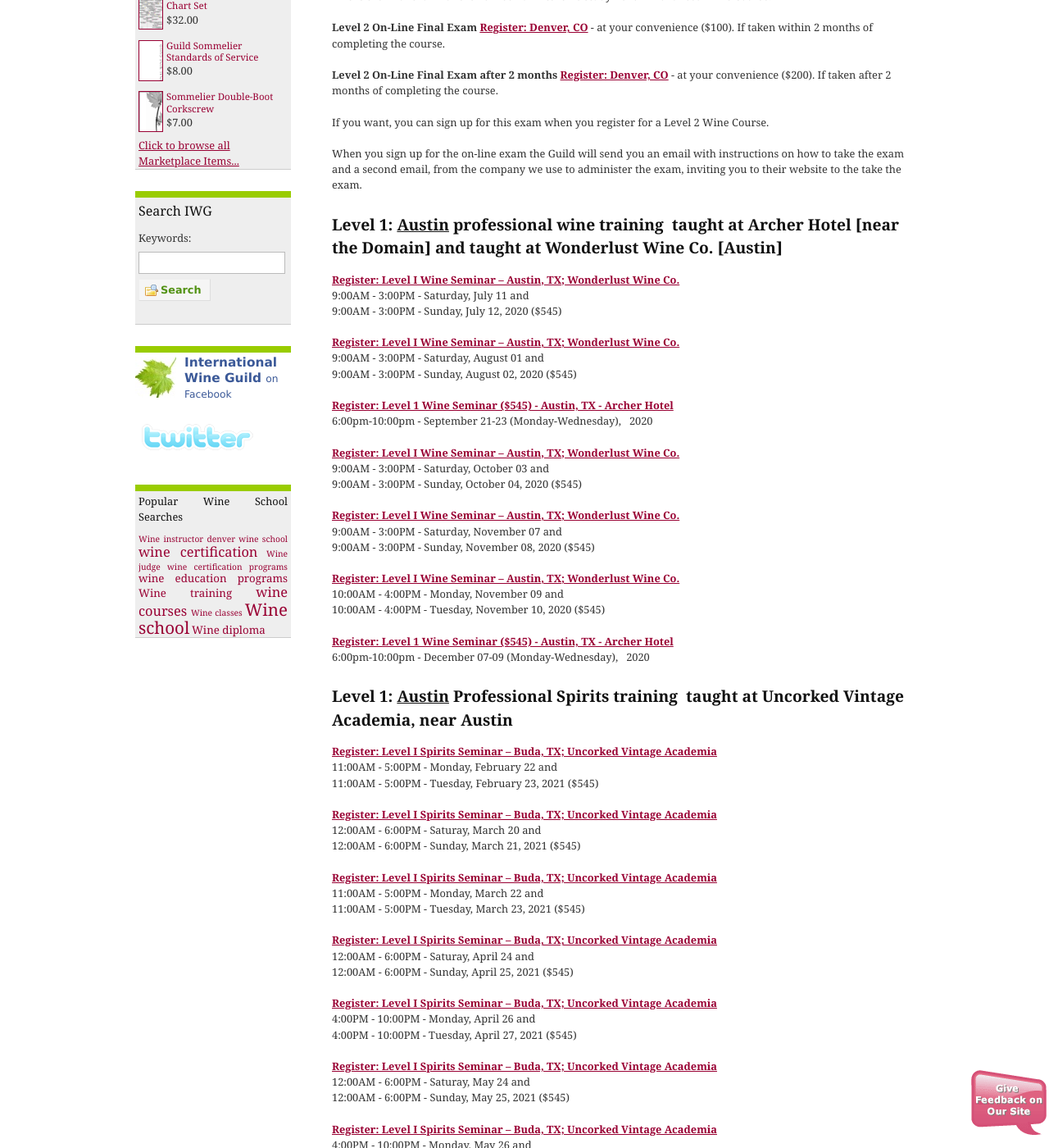
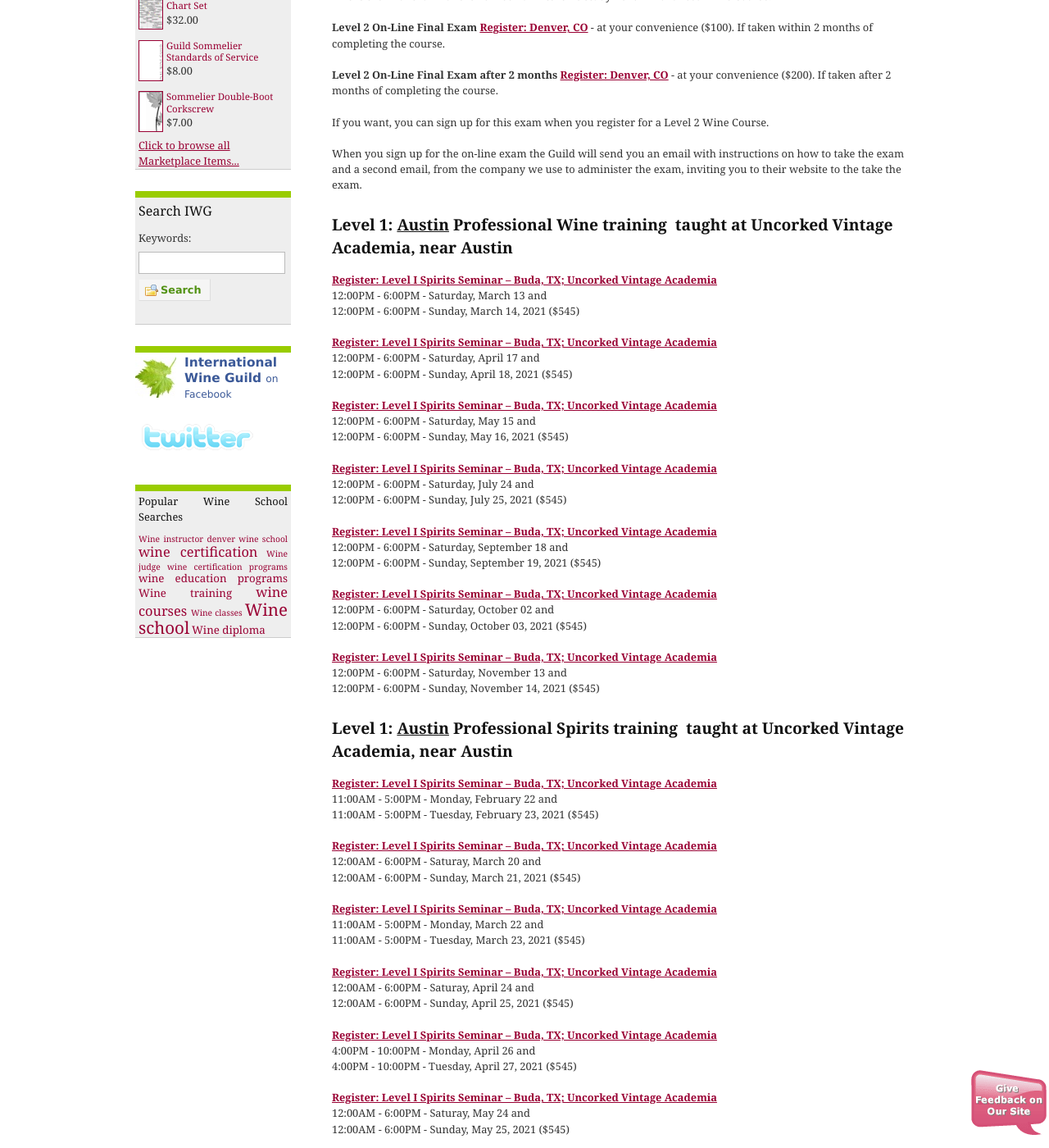
Before and after one commit to CKDev/internationalwineguild.com, a Jekyll site: the page built from texas-wine-school.html, in a window 1280 px wide and 1400 px high, scrolled down 1060 px. Shown: the whole window at 82% size. Built offline with Jekyll 4.4.1, drawn with Linux system fonts in a browser that asks for light colours; a script that is not in the unit is left out; comment, search, counter and statistics services are not loaded.

Commit message:
Update texas-wine-school.html

```diff
--- a/texas-wine-school.html
+++ b/texas-wine-school.html
@@ -43,54 +43,56 @@ permalink: "/texas-wine-school"
   and a second email, from the company we use to administer the exam, inviting you to their website to the take the
   exam.</p>
 
-<h3><strong>Level 1: <u>Austin</u> professional wine training&nbsp; taught at Archer Hotel [near the Domain] and taught at Wonderlust Wine Co. [Austin]&nbsp;</strong></h3>
-
+<h3><strong>Level 1: <u>Austin</u> Professional Wine training&nbsp; taught at Uncorked Vintage Academia, near Austin&nbsp;</strong></h3>
 
 <p><a class="ga-track"
-    href="http://ww4.aitsafe.com/cf/add.cfm?userid=6714687&amp;product=Level+1+Wine+Seminar+Austin-Wonderlust++-++07/11-12, 2020&amp;price=545&amp;return=www.internationalwineguild.com/texas-wine-school">
-    <strong>Register: Level I Wine Seminar – Austin, TX; Wonderlust Wine Co.</strong>
+    href="http://ww4.aitsafe.com/cf/add.cfm?userid=6714687&amp;product=Level+1+Wine+Seminar+Uncorked+Vintage+Academia++-++03/13-14, 2021&amp;price=545&amp;return=www.internationalwineguild.com/texas-wine-school">
+    <strong>Register: Level I Spirits Seminar – Buda, TX; Uncorked Vintage Academia</strong>
   </a><br>
-  9:00AM - 3:00PM - Saturday, July 11 and<br>
-  9:00AM - 3:00PM - Sunday, July 12, 2020 ($545)</p>
+  12:00PM - 6:00PM - Saturday, March 13 and<br>
+  12:00PM - 6:00PM - Sunday, March 14, 2021 ($545)</p>
 
 <p><a class="ga-track"
-    href="http://ww4.aitsafe.com/cf/add.cfm?userid=6714687&amp;product=Level+1+Wine+Seminar+Austin-Wonderlust++-++08/1-2, 2020&amp;price=545&amp;return=www.internationalwineguild.com/texas-wine-school">
-    <strong>Register: Level I Wine Seminar – Austin, TX; Wonderlust Wine Co.</strong>
+    href="http://ww4.aitsafe.com/cf/add.cfm?userid=6714687&amp;product=Level+1+Wine+Seminar+Uncorked+Vintage+Academia++-++04/17-18, 2021&amp;price=545&amp;return=www.internationalwineguild.com/texas-wine-school">
+    <strong>Register: Level I Spirits Seminar – Buda, TX; Uncorked Vintage Academia</strong>
   </a><br>
-  9:00AM - 3:00PM - Saturday, August 01 and<br>
-  9:00AM - 3:00PM - Sunday, August 02, 2020 ($545)</p>
+  12:00PM - 6:00PM - Saturday, April 17 and<br>
+  12:00PM - 6:00PM - Sunday, April 18, 2021 ($545)</p>
 
 <p><a class="ga-track"
-    href="http://ww4.aitsafe.com/cf/add.cfm?userid=6714687&amp;product=Level+1+Wine+Seminar+Austin-Archer++-++09/21-09/23,2020&amp;price=545&amp;return=www.internationalwineguild.com/texas-wine-school"><strong>Register:
-      Level 1 Wine Seminar ($545) - Austin, TX - Archer Hotel<br>
-    </strong></a>6:00pm-10:00pm - September 21-23 (Monday-Wednesday), &nbsp; 2020</p>
+    href="http://ww4.aitsafe.com/cf/add.cfm?userid=6714687&amp;product=Level+1+Wine+Seminar+Uncorked+Vintage+Academia++-++05/15-16, 2021&amp;price=545&amp;return=www.internationalwineguild.com/texas-wine-school">
+    <strong>Register: Level I Spirits Seminar – Buda, TX; Uncorked Vintage Academia</strong>
+  </a><br>
+  12:00PM - 6:00PM - Saturday, May 15 and<br>
+  12:00PM - 6:00PM - Sunday, May 16, 2021 ($545)</p>
 
 <p><a class="ga-track"
-    href="http://ww4.aitsafe.com/cf/add.cfm?userid=6714687&amp;product=Level+1+Wine+Seminar+Austin-Wonderlust++-++10/3-4, 2020&amp;price=545&amp;return=www.internationalwineguild.com/texas-wine-school">
-    <strong>Register: Level I Wine Seminar – Austin, TX; Wonderlust Wine Co.</strong>
+    href="http://ww4.aitsafe.com/cf/add.cfm?userid=6714687&amp;product=Level+1+Wine+Seminar+Uncorked+Vintage+Academia++-++07/24-25, 2021&amp;price=545&amp;return=www.internationalwineguild.com/texas-wine-school">
+    <strong>Register: Level I Spirits Seminar – Buda, TX; Uncorked Vintage Academia</strong>
   </a><br>
-  9:00AM - 3:00PM - Saturday, October 03 and<br>
-  9:00AM - 3:00PM - Sunday, October 04, 2020 ($545)</p>
+  12:00PM - 6:00PM - Saturday, July 24 and<br>
+  12:00PM - 6:00PM - Sunday, July 25, 2021 ($545)</p>
 
 <p><a class="ga-track"
-    href="http://ww4.aitsafe.com/cf/add.cfm?userid=6714687&amp;product=Level+1+Wine+Seminar+Austin-Wonderlust++-++11/7-8, 2020&amp;price=545&amp;return=www.internationalwineguild.com/texas-wine-school">
-    <strong>Register: Level I Wine Seminar – Austin, TX; Wonderlust Wine Co.</strong>
+    href="http://ww4.aitsafe.com/cf/add.cfm?userid=6714687&amp;product=Level+1+Wine+Seminar+Uncorked+Vintage+Academia++-++09/18-19, 2021&amp;price=545&amp;return=www.internationalwineguild.com/texas-wine-school">
+    <strong>Register: Level I Spirits Seminar – Buda, TX; Uncorked Vintage Academia</strong>
   </a><br>
-  9:00AM - 3:00PM - Saturday, November 07 and<br>
-  9:00AM - 3:00PM - Sunday, November 08, 2020 ($545)</p>
+  12:00PM - 6:00PM - Saturday, September 18 and<br>
+  12:00PM - 6:00PM - Sunday, September 19, 2021 ($545)</p>
 
 <p><a class="ga-track"
-    href="http://ww4.aitsafe.com/cf/add.cfm?userid=6714687&amp;product=Level+1+Wine+Seminar+Austin-Wonderlust++-++11/9-10, 2020&amp;price=545&amp;return=www.internationalwineguild.com/texas-wine-school">
-    <strong>Register: Level I Wine Seminar – Austin, TX; Wonderlust Wine Co.</strong>
+    href="http://ww4.aitsafe.com/cf/add.cfm?userid=6714687&amp;product=Level+1+Wine+Seminar+Uncorked+Vintage+Academia++-++10/02-03, 2021&amp;price=545&amp;return=www.internationalwineguild.com/texas-wine-school">
+    <strong>Register: Level I Spirits Seminar – Buda, TX; Uncorked Vintage Academia</strong>
   </a><br>
-  10:00AM - 4:00PM - Monday, November 09 and<br>
-  10:00AM - 4:00PM - Tuesday, November 10, 2020 ($545)</p>
+  12:00PM - 6:00PM - Saturday, October 02 and<br>
+  12:00PM - 6:00PM - Sunday, October 03, 2021 ($545)</p>
 
 <p><a class="ga-track"
-    href="http://ww4.aitsafe.com/cf/add.cfm?userid=6714687&amp;product=Level+1+Wine+Seminar+Austin-Archer++-++12/07-12/09,2020&amp;price=545&amp;return=www.internationalwineguild.com/texas-wine-school"><strong>Register:
-      Level 1 Wine Seminar ($545) - Austin, TX - Archer Hotel<br>
-    </strong></a>6:00pm-10:00pm - December 07-09 (Monday-Wednesday), &nbsp; 2020</p>
-
+    href="http://ww4.aitsafe.com/cf/add.cfm?userid=6714687&amp;product=Level+1+Wine+Seminar+Uncorked+Vintage+Academia++-++11/13-14, 2021&amp;price=545&amp;return=www.internationalwineguild.com/texas-wine-school">
+    <strong>Register: Level I Spirits Seminar – Buda, TX; Uncorked Vintage Academia</strong>
+  </a><br>
+  12:00PM - 6:00PM - Saturday, November 13 and<br>
+  12:00PM - 6:00PM - Sunday, November 14, 2021 ($545)</p>
 
 <h3><strong>Level 1: <u>Austin</u> Professional Spirits training&nbsp; taught at Uncorked Vintage Academia, near Austin&nbsp;</strong></h3>
 
```
